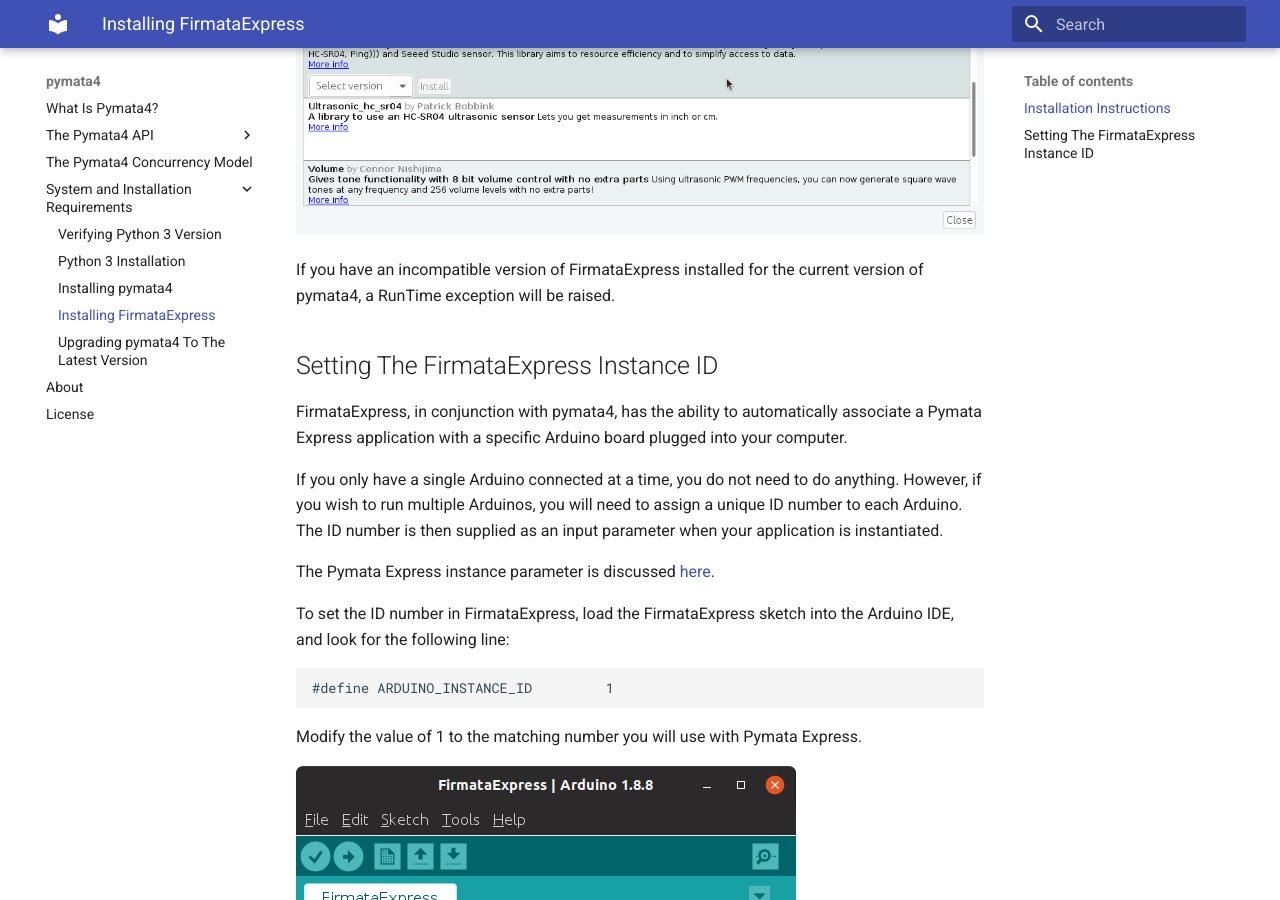
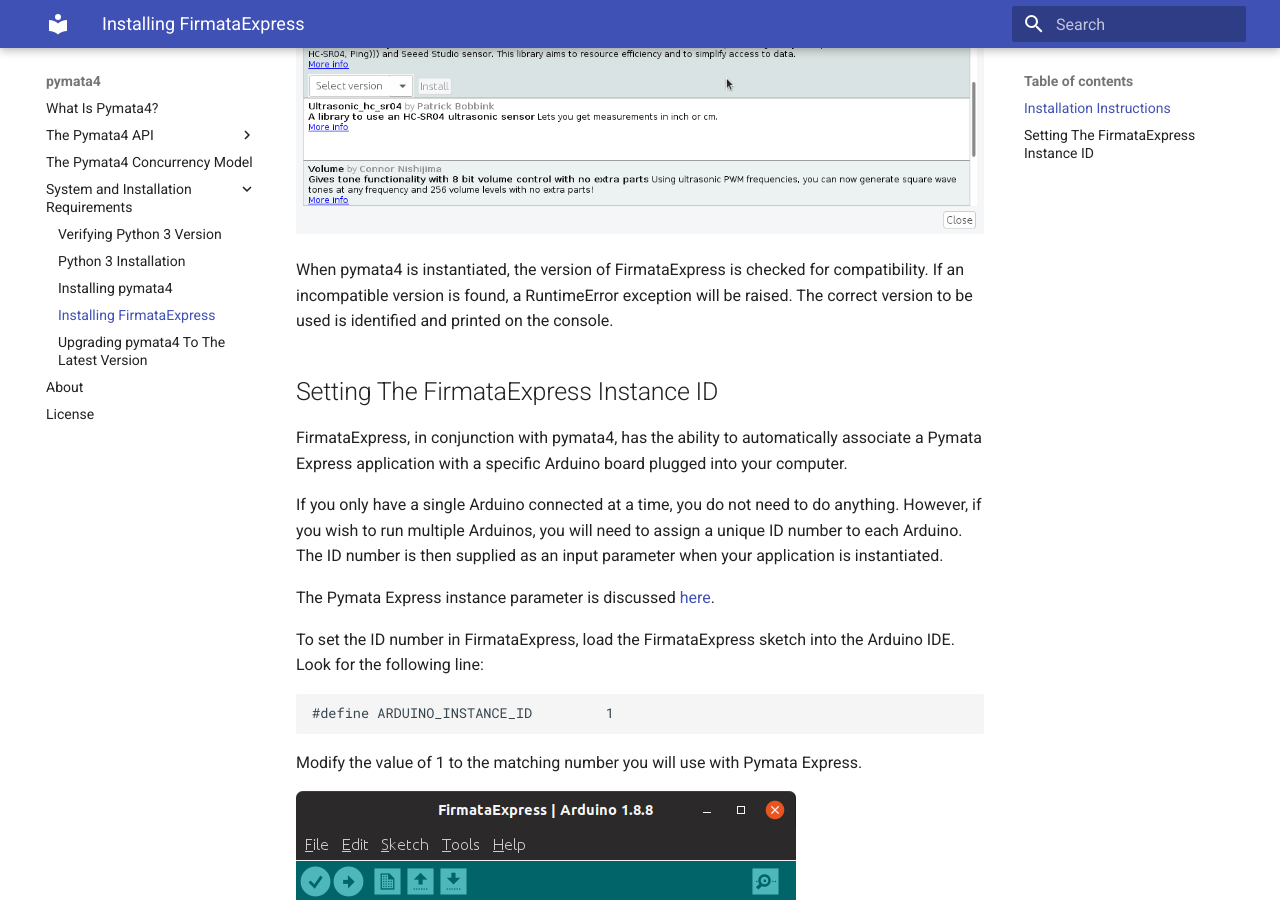
Before and after one commit to MrYsLab/pymata4, an MkDocs documentation site: the page built from docs/firmata_express.md, in a window 1280 px wide and 900 px high, scrolled down 1509 px. Built offline with MkDocs 1.6.1 and Material for MkDocs 9.7.7, drawn with Linux system fonts in a browser that asks for light colours.

Commit message:
Check for FirmataExpress version.

```diff
--- a/docs/firmata_express.md
+++ b/docs/firmata_express.md
@@ -18,8 +18,10 @@
 and select Ultrasonic and then click Install.
 <img src="../images/Ultrasonic.png">
 
-If you have an incompatible version of FirmataExpress installed for the current version of pymata4,
-a RunTime exception will be raised.
+When pymata4 is instantiated, the version of FirmataExpress is checked for
+compatibility. If an incompatible version is found,
+a RuntimeError exception will be raised. The correct version to be used is identified and printed
+on the console.
 
 ## Setting The FirmataExpress Instance ID
 
```
Also changed, not shown: other parts of docs/firmata_express.md (+2 -2 lines), docs/index.md (+1 -1 lines).
